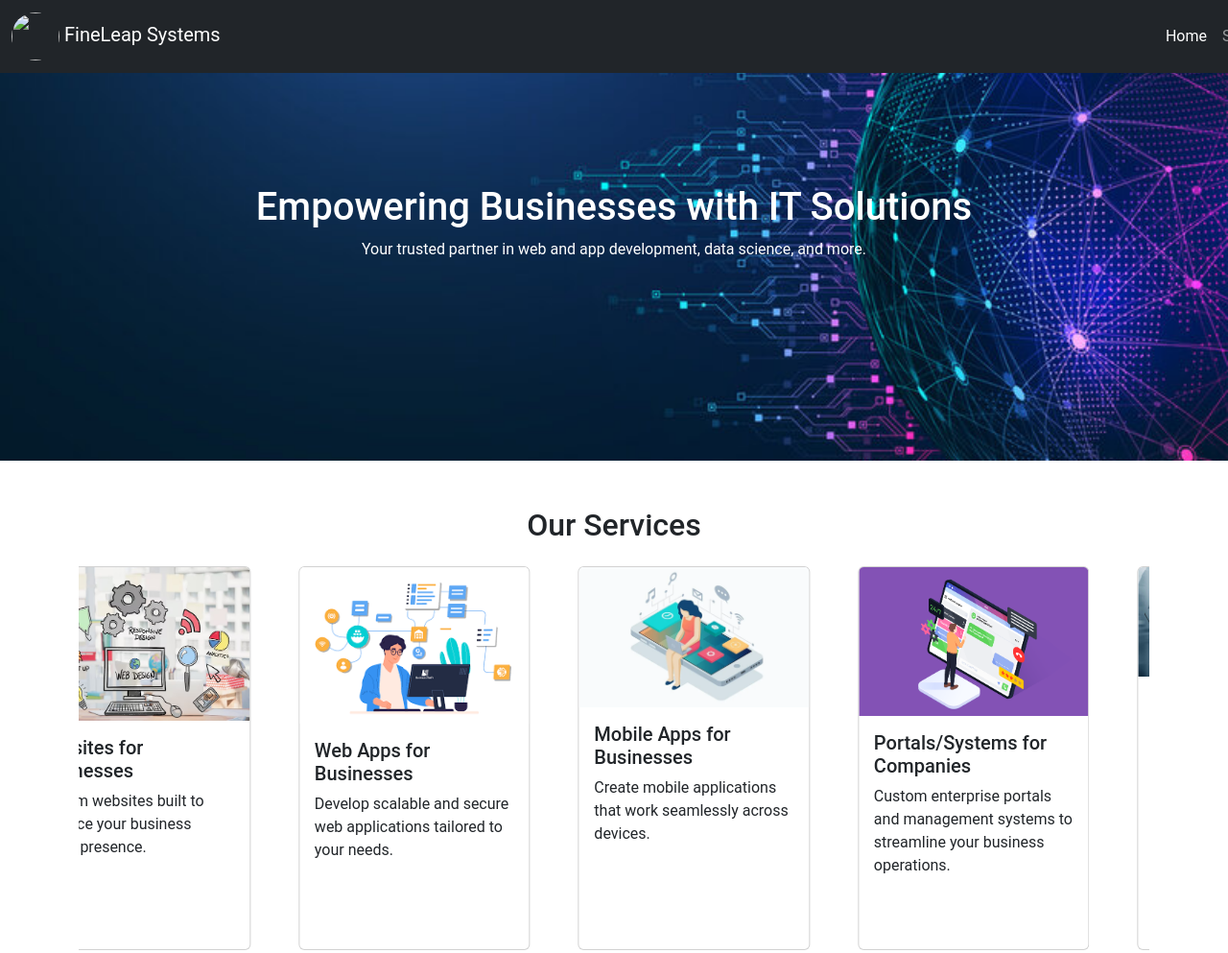
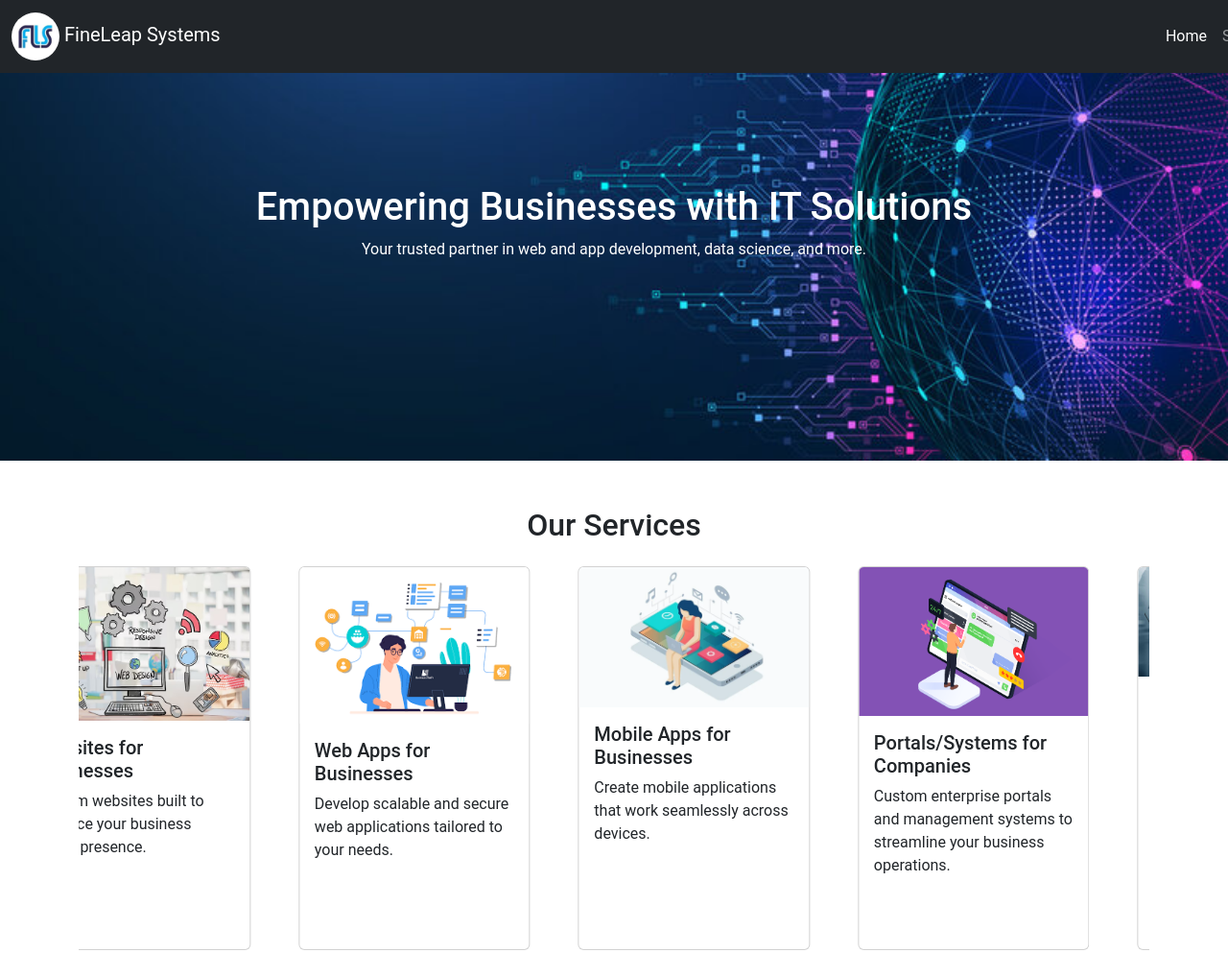
Before and after one commit to talhahamid/fls, a plain HTML site: page html/index.html in a window 1280 px wide. Shown: the top 993 px of the page at 96% size. Drawn offline with nearby package versions, Linux system fonts and the light colour scheme.

Commit message:
Update index.html

```diff
--- a/html/index.html
+++ b/html/index.html
@@ -63,7 +63,7 @@
     <nav class="navbar navbar-expand-lg navbar-dark bg-dark" style="position: fixed;width: 1530px;z-index: 2;">
         <div class="container-fluid">
             <a class="navbar-brand" href="#">
-                <img src="./media/fls.png" width="50px" height="50px" style="border-radius: 50%;" alt="">
+                <img src="/media/fls.png" width="50px" height="50px" style="border-radius: 50%;" alt="">
                 FineLeap Systems</a>
             <button class="navbar-toggler" type="button" data-bs-toggle="collapse" data-bs-target="#navbarNav"
                 aria-controls="navbarNav" aria-expanded="false" aria-label="Toggle navigation">
```
